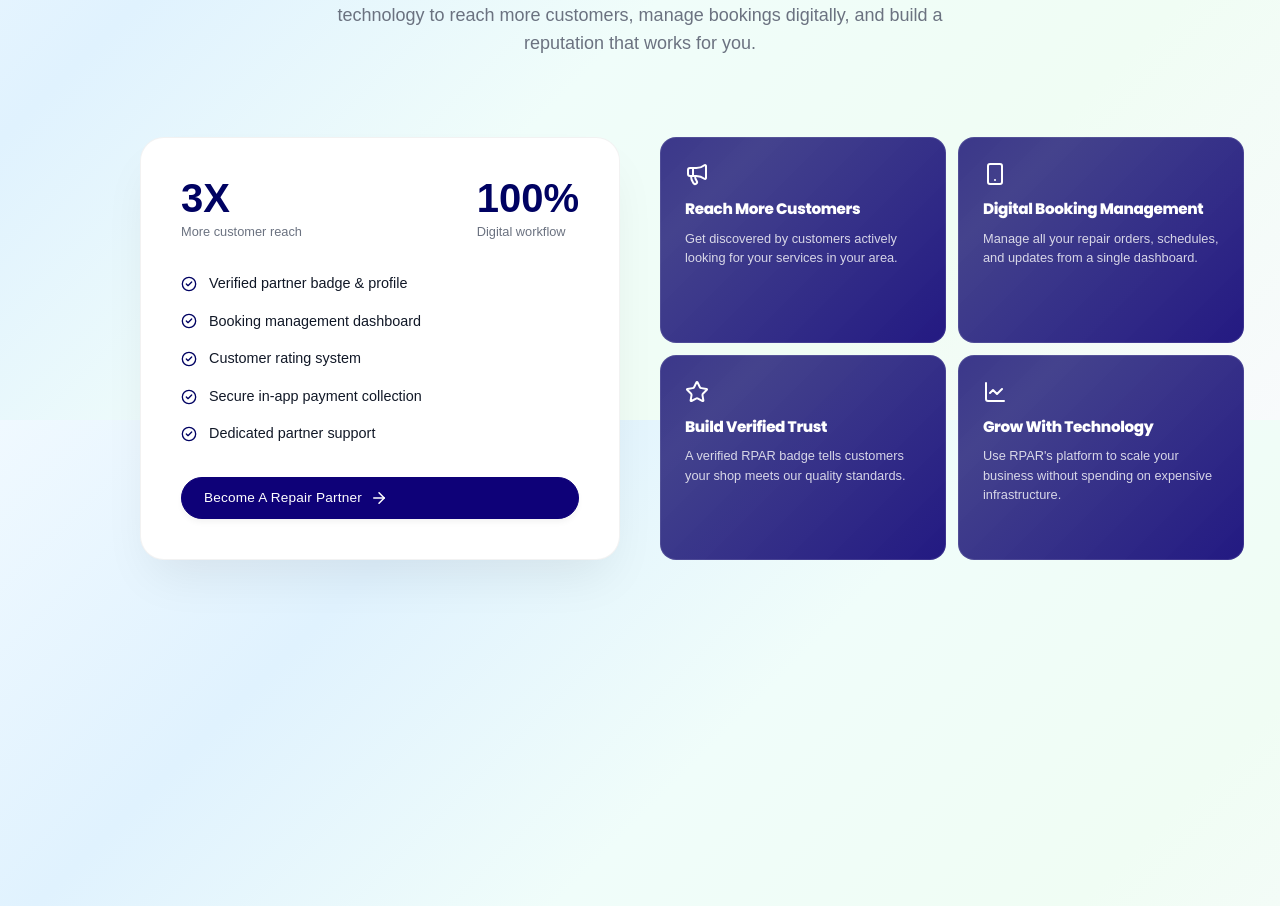
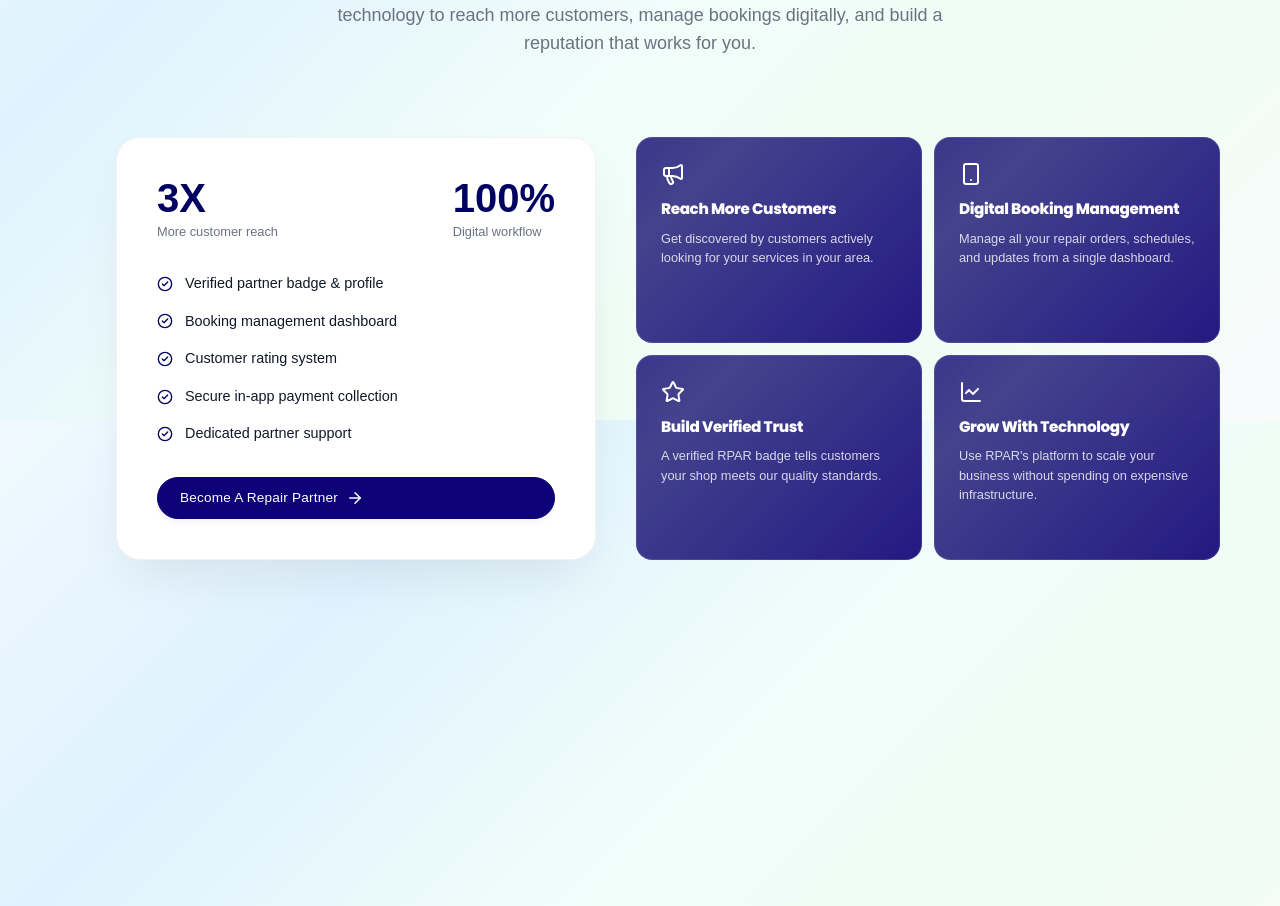
Before and after one commit to Saneajayy/rparwebb, a React (Vite) app: page / in a window 1280 px wide. Shown: the part 2780-3686 px from the top of the page. Built offline with nearby package versions, Linux system fonts and the light colour scheme; a web font is replaced by a local one.

Commit message:
UI: shift partner grid 24px left for visual alignment with navbar

```diff
--- a/src/index.css
+++ b/src/index.css
@@ -1082,6 +1082,7 @@ main {
   align-items: stretch;
   margin-bottom: 48px;
   width: 100%;
+  transform: translateX(-24px);
 }
 
 .partner-content {
```
